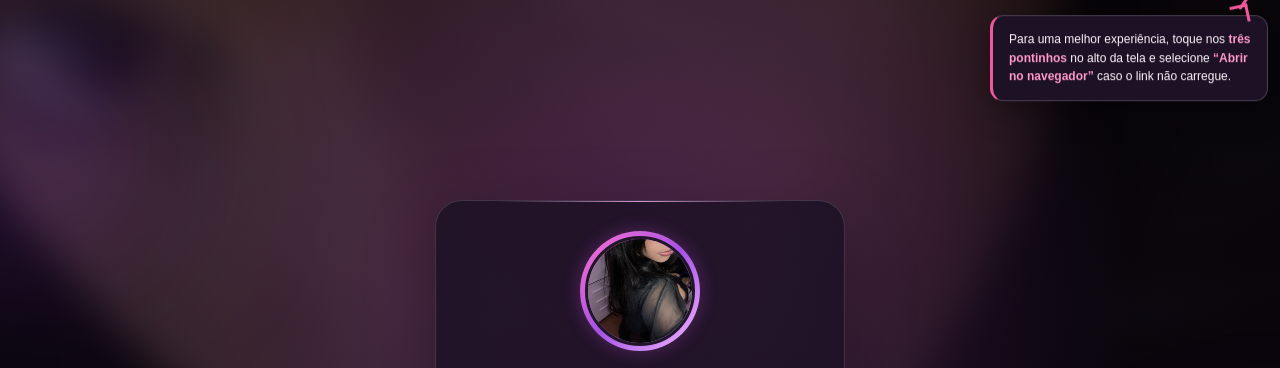
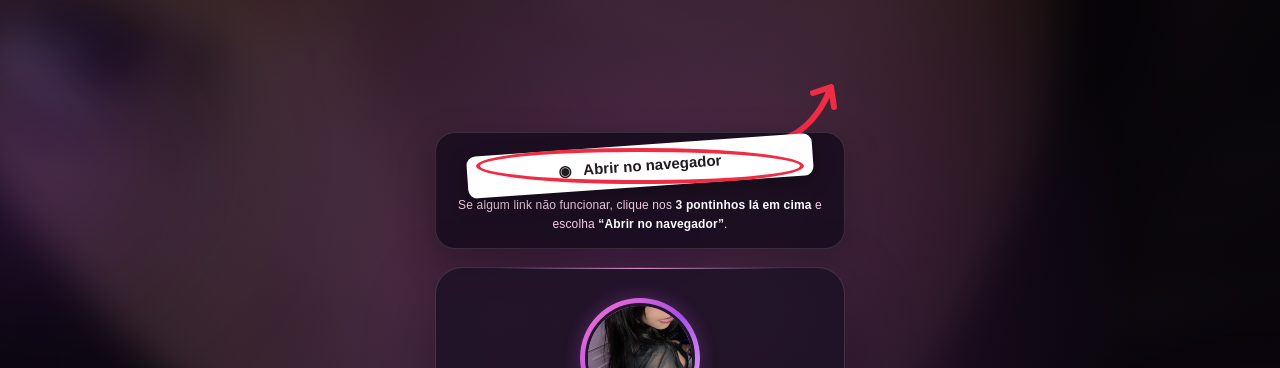
Before and after one commit to mineirodopao/Maah-franjudinha, a plain HTML site: page index.html in a window 1280 px wide. Shown: the top 368 px of the page. Drawn offline with Linux system fonts and the light colour scheme; a script that the page names is missing.

Commit message:
Refactor browser navigation tips in index.html
Removed browser tip and added a new browser guide for opening links in the browser.

```diff
--- a/index.html
+++ b/index.html
@@ -1,4 +1,3 @@
-
 <!DOCTYPE html>
 <html lang="pt-BR">
 <head>
@@ -7,7 +6,6 @@
   <meta name="theme-color" content="#140d1c">
   <meta name="description" content="Acesse os links da Maah Franjuda.">
   <title>Maah Franjuda</title>
-  <script defer src="/app.js"></script>
   <script defer src="/_vercel/insights/script.js"></script>
 
   <style>
@@ -364,82 +362,6 @@
       }
     }
 
-
-    /* Aviso discreto para orientar a abertura no navegador */
-    .browser-tip {
-      position: fixed;
-      top: 14px;
-      right: 12px;
-      z-index: 20;
-      width: min(278px, calc(100vw - 28px));
-      padding: 14px 16px;
-      color: #fff8ff;
-      text-align: left;
-      font-size: 12px;
-      font-weight: 500;
-      line-height: 1.55;
-      background: rgba( thirty, 18, 39, .96);
-      background: rgba(30, 18, 39, .96);
-      border: 1px solid rgba(255, 255, 255, .2);
-      border-left: 3px solid #f05a9d;
-      border-radius: 13px;
-      box-shadow: 0 10px 30px rgba(0, 0, 0, .35);
-      -webkit-backdrop-filter: blur(12px);
-      backdrop-filter: blur(12px);
-      animation: tipPulse 2.8s ease-in-out infinite;
-    }
-
-    .browser-tip strong {
-      color: #ff9acb;
-      font-weight: 700;
-    }
-
-    .browser-tip::before {
-      content: "";
-      position: absolute;
-      top: -11px;
-      right: 18px;
-      width: 15px;
-      height: 15px;
-      border-top: 3px solid #f05a9d;
-      border-right: 3px solid #f05a9d;
-      transform: rotate(-12deg);
-    }
-
-    .browser-tip::after {
-      content: "";
-      position: absolute;
-      top: -27px;
-      right: 26px;
-      width: 3px;
-      height: 20px;
-      border-radius: 3px;
-      background: #f05a9d;
-      transform: rotate(35deg);
-      transform-origin: bottom;
-    }
-
-    @keyframes tipPulse {
-      0%, 100% { transform: translateY(0); }
-      50% { transform: translateY(3px); }
-    }
-
-    @media (max-width: 380px) {
-      .browser-tip {
-        top: 10px;
-        right: 10px;
-        width: min(250px, calc(100vw - 20px));
-        padding: 12px 13px;
-        font-size: 11px;
-      }
-    }
-
-    @media (prefers-reduced-motion: reduce) {
-      .browser-tip {
-        animation: none !important;
-      }
-    }
-
     @media (max-width: 380px) {
       .card {
         padding: 25px 16px 20px;
@@ -459,6 +381,67 @@
         transition: none !important;
       }
     }
+
+    /* Orientação no topo, como na referência */
+    body { flex-direction: column; align-items: center; }
+    .container { margin: 0 auto; }
+    .browser-guide {
+      position: relative;
+      width: min(100%, 410px);
+      margin: 0 auto 18px;
+      padding: 12px 12px 15px;
+      text-align: center;
+      color: #fff8ff;
+      background: rgba(22, 12, 29, .84);
+      border: 1px solid rgba(255, 255, 255, .13);
+      border-radius: 20px;
+      box-shadow: 0 12px 36px rgba(0, 0, 0, .25);
+      backdrop-filter: blur(12px);
+    }
+    .browser-guide-menu {
+      position: relative;
+      width: 90%;
+      margin: 0 auto 9px;
+      padding: 12px 15px;
+      transform: rotate(-4deg);
+      background: #fff;
+      color: #211b21;
+      font-size: 15px;
+      font-weight: 800;
+      border-radius: 9px;
+      box-shadow: 0 7px 20px rgba(0,0,0,.3);
+    }
+    .browser-guide-menu::after {
+      content: "";
+      position: absolute;
+      inset: 3px 9px;
+      border: 4px solid #f02b44;
+      border-radius: 50%;
+      transform: rotate(4deg);
+      pointer-events: none;
+    }
+    .browser-guide-arrow {
+      position: absolute;
+      top: -52px;
+      right: 2px;
+      width: 102px;
+      height: 74px;
+      color: #f02b44;
+      pointer-events: none;
+      overflow: visible;
+    }
+    .browser-guide-label {
+      margin: 0;
+      color: #f5d2e7;
+      font-size: 12px;
+      line-height: 1.55;
+      letter-spacing: .15px;
+    }
+    .browser-guide-label strong { color: #fff; }
+    @media (max-width: 380px) {
+      .browser-guide-menu { font-size: 13px; }
+      .browser-guide-arrow { width: 85px; right: 0; }
+    }
   </style>
 </head>
 
@@ -467,10 +450,18 @@
   <div class="glow one" aria-hidden="true"></div>
   <div class="glow two" aria-hidden="true"></div>
 
-  <!-- Aviso visual: abrir no navegador -->
-  <aside class="browser-tip" role="note" aria-label="Como abrir esta página no navegador">
-    Para uma melhor experiência, toque nos <strong>três pontinhos</strong> no alto
-    da tela e selecione <strong>“Abrir no navegador”</strong> caso o link não carregue.
+  <!-- Dica no alto da página, apontando para o menu do Instagram -->
+  <aside class="browser-guide" role="note" aria-label="Como abrir no navegador">
+    <svg class="browser-guide-arrow" viewBox="0 0 102 74" aria-hidden="true">
+      <path d="M4 63 C43 68 75 48 91 6 M73 12 L91 6 L94 26"
+            fill="none" stroke="currentColor" stroke-width="6"
+            stroke-linecap="round" stroke-linejoin="round" />
+    </svg>
+    <div class="browser-guide-menu" aria-hidden="true">◉ &nbsp; Abrir no navegador</div>
+    <p class="browser-guide-label">
+      Se algum link não funcionar, clique nos <strong>3 pontinhos lá em cima</strong>
+      e escolha <strong>“Abrir no navegador”</strong>.
+    </p>
   </aside>
 
   <main class="container">
@@ -563,9 +554,45 @@
         </nav>
       </section>
 
+
       <p class="footer">FEITO COM ✦ CARINHO</p>
     </section>
   </main>
 
+
+  <!-- Navegação integrada: funciona sem depender de app.js -->
+  <script>
+    (function () {
+      function initNavigation() {
+        const welcomeScreen = document.getElementById("welcomeScreen");
+        const linksScreen = document.getElementById("linksScreen");
+        const previewButton = document.getElementById("previewButton");
+        const backButton = document.getElementById("backButton");
+
+        if (!welcomeScreen || !linksScreen || !previewButton || !backButton) return;
+
+        function showScreen(activeScreen) {
+          [welcomeScreen, linksScreen].forEach(function (screen) {
+            const active = screen === activeScreen;
+            screen.classList.toggle("active", active);
+            screen.setAttribute("aria-hidden", String(!active));
+          });
+        }
+
+        previewButton.addEventListener("click", function () {
+          showScreen(linksScreen);
+        });
+        backButton.addEventListener("click", function () {
+          showScreen(welcomeScreen);
+        });
+      }
+
+      if (document.readyState === "loading") {
+        document.addEventListener("DOMContentLoaded", initNavigation);
+      } else {
+        initNavigation();
+      }
+    })();
+  </script>
 </body>
 </html>
```
